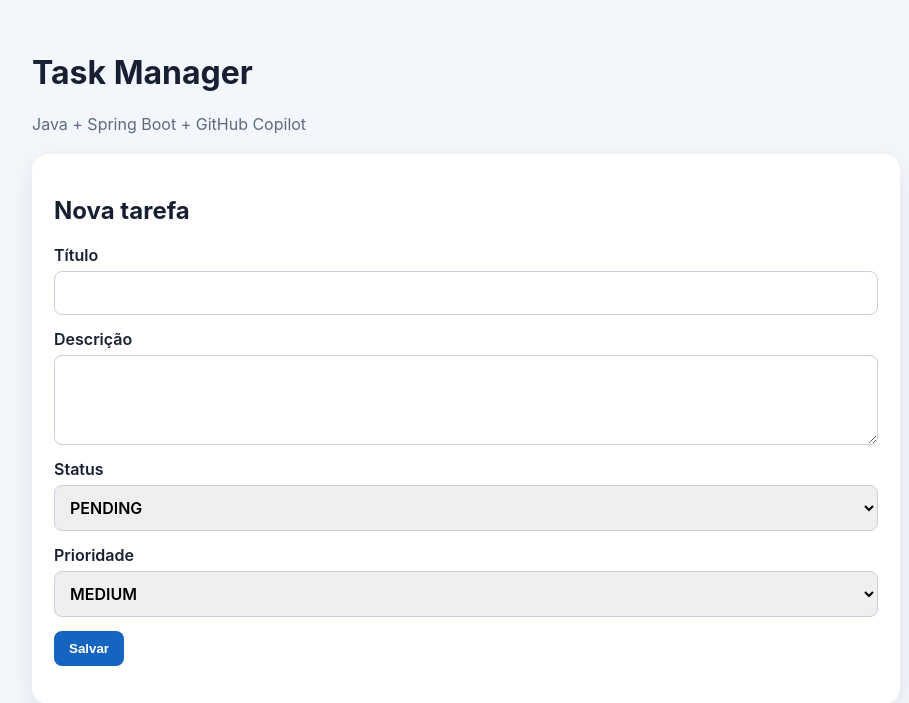
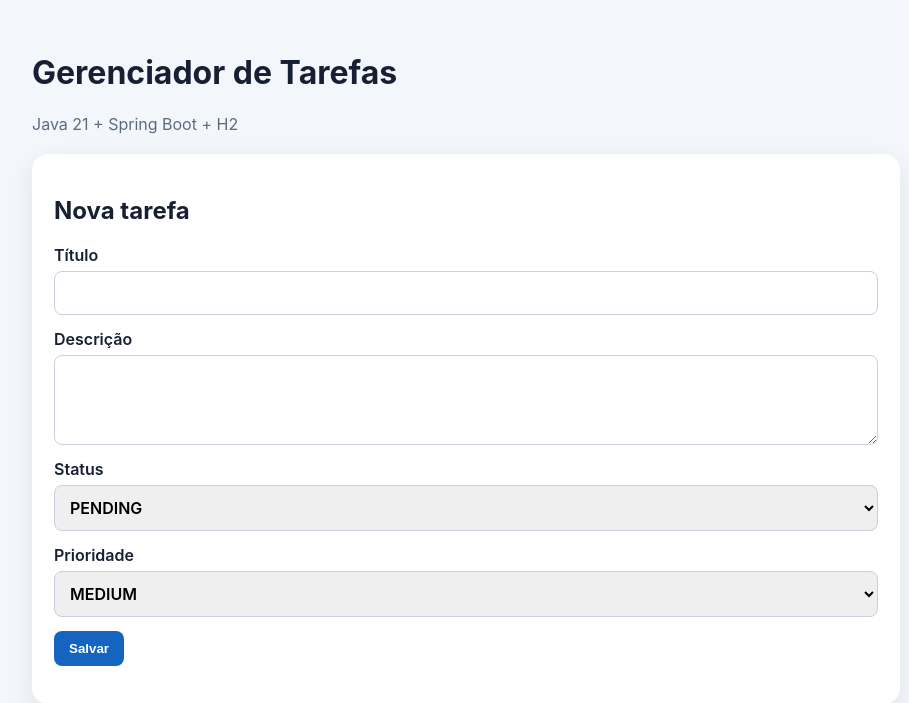
Before and after one commit to f3rreiraa/task-manager-copilot-java, a Spring Boot app: page / in a window 1280 px wide. Shown: the top 703 px of the page, without its empty margins (174-1083 px from the left). Run offline with Spring Boot 4, Linux system fonts and the light colour scheme; data that the repository does not hold is empty.

Commit message:
chore: renomeia projeto para gerenciador-tarefas

```diff
--- a/pom.xml
+++ b/pom.xml
@@ -4,8 +4,8 @@
   <parent>
     <groupId>org.springframework.boot</groupId><artifactId>spring-boot-starter-parent</artifactId><version>3.4.2</version><relativePath/>
   </parent>
-  <groupId>br.edu</groupId><artifactId>task-manager-copilot</artifactId><version>0.0.1-SNAPSHOT</version>
-  <name>task-manager-copilot</name><description>Atividade educacional com Java, VS Code, GitHub Copilot, AGENTS.md e Skills</description>
+  <groupId>br.edu</groupId><artifactId>gerenciador-tarefas</artifactId><version>0.0.1-SNAPSHOT</version>
+  <name>gerenciador-tarefas</name><description>Gerenciador de tarefas full stack com Spring Boot, H2 e frontend em JavaScript</description>
   <properties><java.version>21</java.version></properties>
   <dependencies>
     <dependency><groupId>org.springframework.boot</groupId><artifactId>spring-boot-starter-web</artifactId></dependency>
--- a/src/main/resources/application.properties
+++ b/src/main/resources/application.properties
@@ -1,4 +1,4 @@
-spring.application.name=task-manager-copilot
+spring.application.name=gerenciador-tarefas
 spring.datasource.url=jdbc:h2:mem:taskdb
 spring.h2.console.enabled=true
 spring.jpa.hibernate.ddl-auto=create-drop
--- a/src/main/resources/static/index.html
+++ b/src/main/resources/static/index.html
@@ -1,2 +1,2 @@
-<!doctype html><html lang="pt-BR"><head><meta charset="utf-8"><meta name="viewport" content="width=device-width,initial-scale=1"><title>Task Manager</title><link rel="stylesheet" href="styles.css"></head>
-<body><main><h1>Task Manager</h1><p class="subtitle">Java + Spring Boot + GitHub Copilot</p><section class="card"><h2>Nova tarefa</h2><form id="task-form"><input id="task-id" type="hidden"><label>Título<input id="title" required minlength="3" maxlength="100"></label><label>Descrição<textarea id="description" maxlength="500"></textarea></label><label>Status<select id="status"><option>PENDING</option><option>IN_PROGRESS</option><option>DONE</option></select></label><label>Prioridade<select id="priority"><option value="LOW">LOW</option><option value="MEDIUM" selected>MEDIUM</option><option value="HIGH">HIGH</option></select></label><div><button type="submit">Salvar</button><button type="button" id="cancel" class="secondary" hidden>Cancelar</button></div></form><p id="message" role="status"></p></section><section class="card"><div class="row"><h2>Tarefas</h2><button id="reload" class="secondary">Atualizar</button></div><form id="filters" class="filters"><input id="filter-title" type="search" placeholder="Buscar por título..." aria-label="Buscar por título"><select id="filter-status" aria-label="Filtrar por status"><option value="">Todos os status</option><option>PENDING</option><option>IN_PROGRESS</option><option>DONE</option></select><button type="submit">Filtrar</button><button type="button" id="clear-filters" class="secondary">Limpar</button></form><div id="loading">Carregando...</div><ul id="tasks"></ul></section></main><script src="app.js"></script></body></html>
+<!doctype html><html lang="pt-BR"><head><meta charset="utf-8"><meta name="viewport" content="width=device-width,initial-scale=1"><title>Gerenciador de Tarefas</title><link rel="stylesheet" href="styles.css"></head>
+<body><main><h1>Gerenciador de Tarefas</h1><p class="subtitle">Java 21 + Spring Boot + H2</p><section class="card"><h2>Nova tarefa</h2><form id="task-form"><input id="task-id" type="hidden"><label>Título<input id="title" required minlength="3" maxlength="100"></label><label>Descrição<textarea id="description" maxlength="500"></textarea></label><label>Status<select id="status"><option>PENDING</option><option>IN_PROGRESS</option><option>DONE</option></select></label><label>Prioridade<select id="priority"><option value="LOW">LOW</option><option value="MEDIUM" selected>MEDIUM</option><option value="HIGH">HIGH</option></select></label><div><button type="submit">Salvar</button><button type="button" id="cancel" class="secondary" hidden>Cancelar</button></div></form><p id="message" role="status"></p></section><section class="card"><div class="row"><h2>Tarefas</h2><button id="reload" class="secondary">Atualizar</button></div><form id="filters" class="filters"><input id="filter-title" type="search" placeholder="Buscar por título..." aria-label="Buscar por título"><select id="filter-status" aria-label="Filtrar por status"><option value="">Todos os status</option><option>PENDING</option><option>IN_PROGRESS</option><option>DONE</option></select><button type="submit">Filtrar</button><button type="button" id="clear-filters" class="secondary">Limpar</button></form><div id="loading">Carregando...</div><ul id="tasks"></ul></section></main><script src="app.js"></script></body></html>
```
